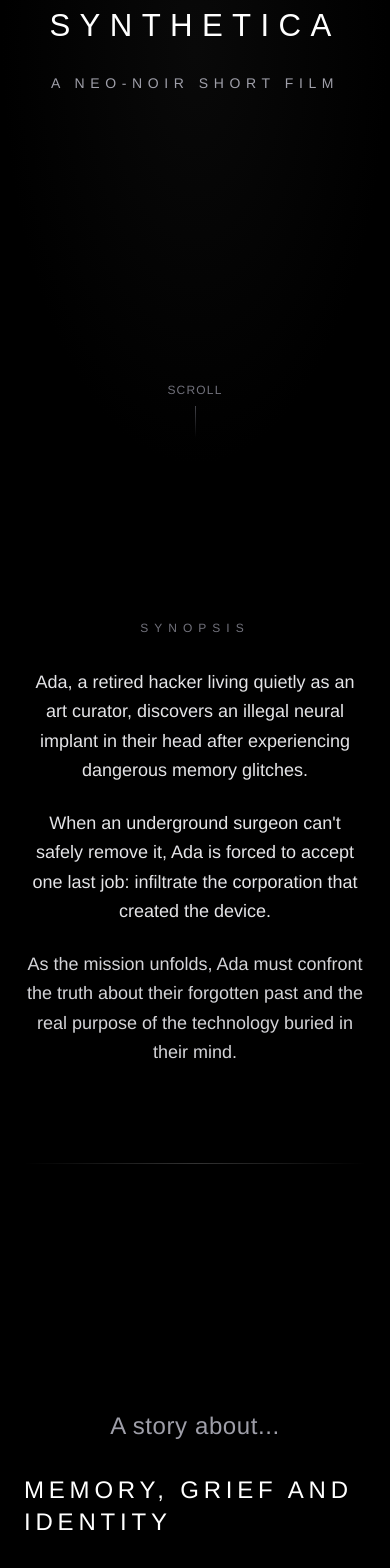
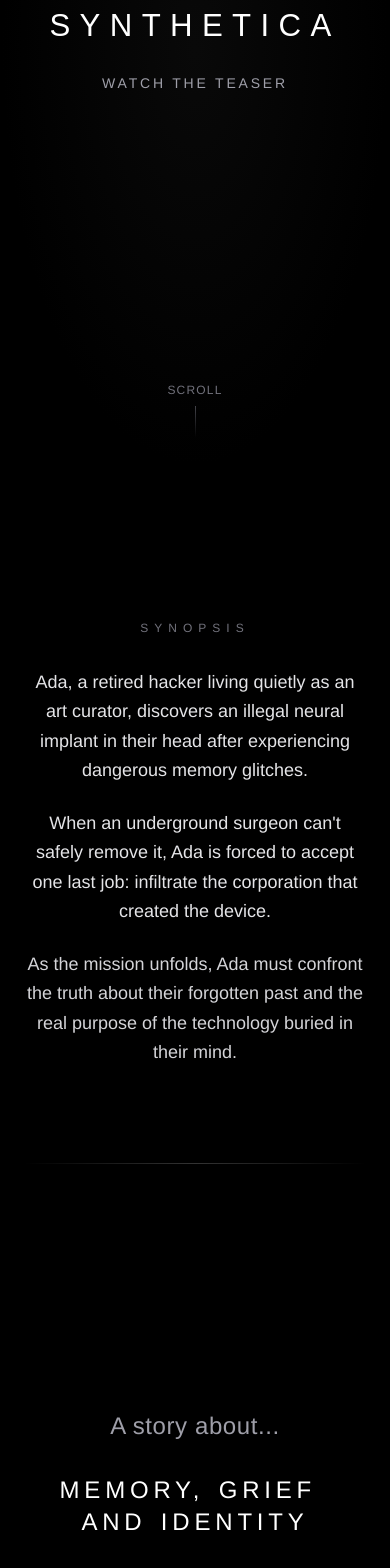
Before and after one commit to sambam60/synthetica, a Next.js app: page / in a window 390 px wide. Shown: the part 374-1942 px from the top of the page. Built offline with nearby package versions, Linux system fonts and the light colour scheme; a web font is replaced by a local one.

Commit message:
Update homepage tagline and theme words layout
Replaces the tagline paragraph with a teaser link styled as a button, and refactors the 'MEMORY, GRIEF AND IDENTITY' text into individually styled spans for improved layout and responsiveness.

```diff
--- a/src/app/page.tsx
+++ b/src/app/page.tsx
@@ -40,12 +40,15 @@ export default function Home() {
         </h1>
 
         {/* Tagline */}
-        <p
-          className="animate-fade-in delay-2000 mt-6 text-center text-sm tracking-[0.4em] text-zinc-400 opacity-0 md:text-base"
+        <a
+          href="https://www.youtube.com/watch?v=srHYi2L1zN4"
+          target="_blank"
+          rel="noopener noreferrer"
+          className="animate-fade-in delay-2000 mt-6 text-center text-sm tracking-[0.2em] text-zinc-400 opacity-0 md:text-base inline-block hover:text-zinc-100 transition-colors"
           style={{ fontWeight: 100 }}
         >
-          A NEO-NOIR SHORT FILM
-        </p>
+          WATCH THE TEASER
+        </a>
 
         {/* Scroll indicator */}
         {showContent && (
@@ -97,10 +100,21 @@ export default function Home() {
           </p>
         </FadeInSection>
         <FadeInSection delay={150}>
-          <div className="mt-8 flex flex-wrap items-center justify-center gap-4 md:gap-8">
-            <span className="text-2xl tracking-[0.2em] text-white md:text-4xl" style={{ fontWeight: 200 }}>
-              MEMORY, GRIEF AND IDENTITY
-            </span>
+          <div className="mt-8 flex w-full flex-wrap items-center justify-center">
+            {["MEMORY,", "GRIEF", "AND", "IDENTITY"].map((word, i) => (
+              <span
+                key={i}
+                className="block text-center text-2xl tracking-[0.2em] text-white md:text-4xl"
+                style={{
+                  fontWeight: 200,
+                  marginRight: i !== 3 ? "0.6em" : 0,
+                  wordBreak: "break-word",
+                  minWidth: "min-content",
+                }}
+              >
+                {word}
+              </span>
+            ))}
           </div>
         </FadeInSection>
       </section>
```
